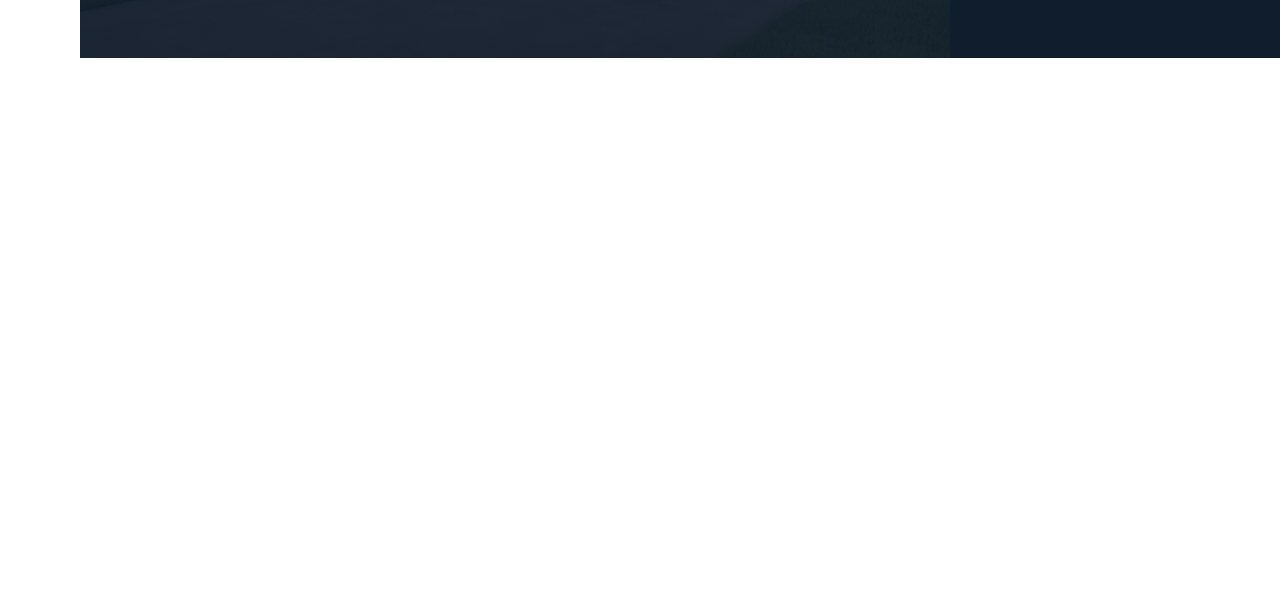
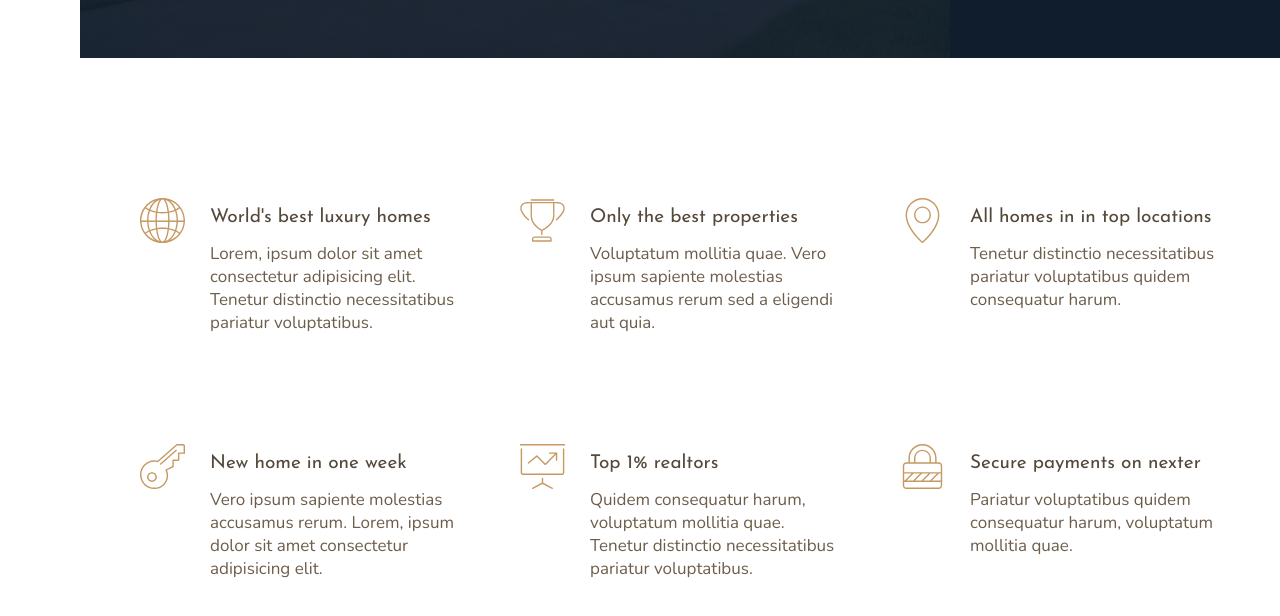
Before and after one commit to IvanConsalter/Build_Website_14, a plain HTML site: page index.html in a window 1280 px wide. Shown: the part 582-1198 px from the top of the page. Before the commit the page ends 1152 px from the top, so only its background shows below. Drawn offline with nearby package versions, Linux system fonts and the light colour scheme.

Commit message:
added features section

```diff
--- a/index.html
+++ b/index.html
@@ -49,5 +49,55 @@
                 </div>
             </div>
         </div>
+
+        <section class="features">
+            <div class="feature">
+                <svg class="feature__icon">
+                    <use xlink:href="img/sprite.svg#icon-global"></use>
+                </svg>
+                <h4 class="heading-4 heading-4--dark">World's best luxury homes</h4>
+                <p class="feature__text">Lorem, ipsum dolor sit amet consectetur adipisicing elit. Tenetur distinctio necessitatibus pariatur voluptatibus.</p>
+            </div>
+
+            <div class="feature">
+                <svg class="feature__icon">
+                    <use xlink:href="img/sprite.svg#icon-trophy"></use>
+                </svg>
+                <h4 class="heading-4 heading-4--dark">Only the best properties</h4>
+                <p class="feature__text">Voluptatum mollitia quae. Vero ipsum sapiente molestias accusamus rerum sed a eligendi aut quia.</p>
+            </div>
+
+            <div class="feature">
+                <svg class="feature__icon">
+                    <use xlink:href="img/sprite.svg#icon-map-pin"></use>
+                </svg>
+                <h4 class="heading-4 heading-4--dark">All homes in in top locations</h4>
+                <p class="feature__text">Tenetur distinctio necessitatibus pariatur voluptatibus quidem consequatur harum.</p>
+            </div>
+
+            <div class="feature">
+                <svg class="feature__icon">
+                    <use xlink:href="img/sprite.svg#icon-key"></use>
+                </svg>
+                <h4 class="heading-4 heading-4--dark">New home in one week</h4>
+                <p class="feature__text">Vero ipsum sapiente molestias accusamus rerum. Lorem, ipsum dolor sit amet consectetur adipisicing elit.</p>
+            </div>
+
+            <div class="feature">
+                <svg class="feature__icon">
+                    <use xlink:href="img/sprite.svg#icon-presentation"></use>
+                </svg>
+                <h4 class="heading-4 heading-4--dark">Top 1% realtors</h4>
+                <p class="feature__text">Quidem consequatur harum, voluptatum mollitia quae. Tenetur distinctio necessitatibus pariatur voluptatibus.</p>
+            </div>
+
+            <div class="feature">
+                <svg class="feature__icon">
+                    <use xlink:href="img/sprite.svg#icon-lock"></use>
+                </svg>
+                <h4 class="heading-4 heading-4--dark">Secure payments on nexter</h4>
+                <p class="feature__text">Pariatur voluptatibus quidem consequatur harum, voluptatum mollitia quae.</p>
+            </div>
+        </section>
     </body>
 </html>
--- /dev/null
+++ b/sass/_features.scss
@@ -0,0 +1,32 @@
+.features {
+    grid-column: center-start / center-end;
+
+    margin: 15rem 0;
+    display: grid;
+    grid-template-columns: repeat(auto-fit, minmax(25rem, 1fr));
+    grid-gap: 6rem;
+    align-items: start;
+}
+
+
+.feature {
+
+    margin-bottom: 6rem;
+
+    display: grid;
+    grid-template-columns: min-content 1fr;
+    grid-row-gap: 1.5rem;
+    grid-column-gap: 2.5rem;
+
+    &__icon {
+        fill: $color-primary;
+        width: 4.5rem;
+        height: 4.5rem;
+        grid-row: 1 / span 2;
+        transform: translateY(-1rem);
+    }
+
+    &__text {
+        font-size: 1.7rem;
+    }
+}
--- a/sass/main.scss
+++ b/sass/main.scss
@@ -1,6 +1,7 @@
 
 @import 'variables';
 @import 'base';
+@import 'features';
 @import 'header';
 @import 'realtors';
 @import 'typography';
```
Also changed, not shown: css/main.css.
